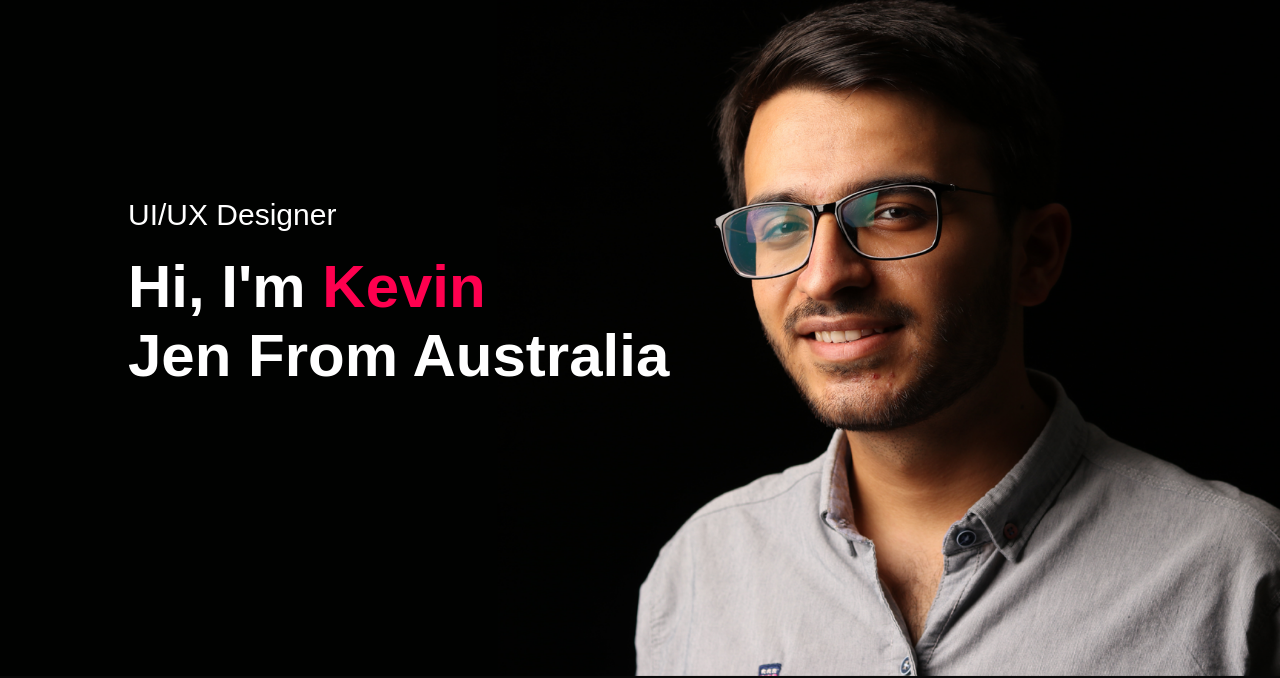
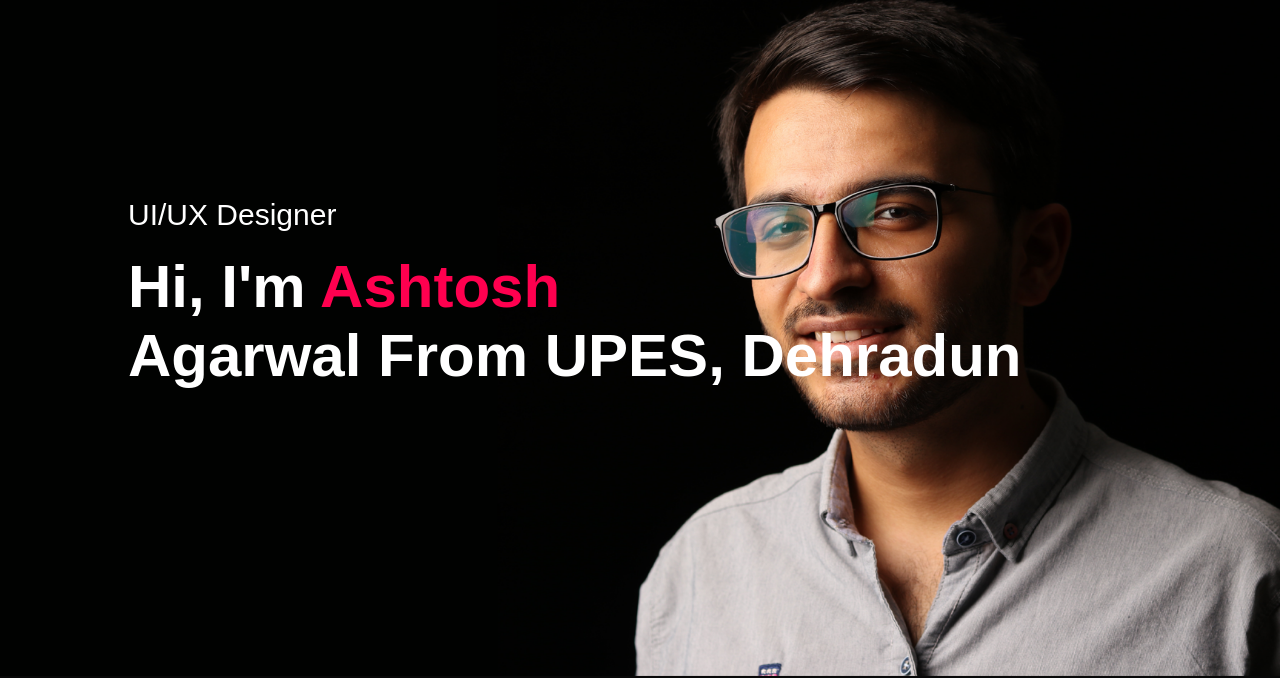
Before and after one commit to Ashtosh3009/Ashtosh-Portfolio, a plain HTML site: page index.html in a window 1280 px wide. Shown: the part 124-802 px from the top of the page. Drawn offline with Linux system fonts and the light colour scheme.

Commit message:
Update index.html

```diff
--- a/index.html
+++ b/index.html
@@ -25,7 +25,7 @@
             </nav>
             <div class="header-text">
                 <p>UI/UX Designer</p>
-                <h1>Hi, I'm <span>Kevin</span><br>Jen From Australia</h1>
+                <h1>Hi, I'm <span>Ashtosh</span><br>Agarwal From UPES, Dehradun</h1>
             </div>
         </div>
     </div>
```
